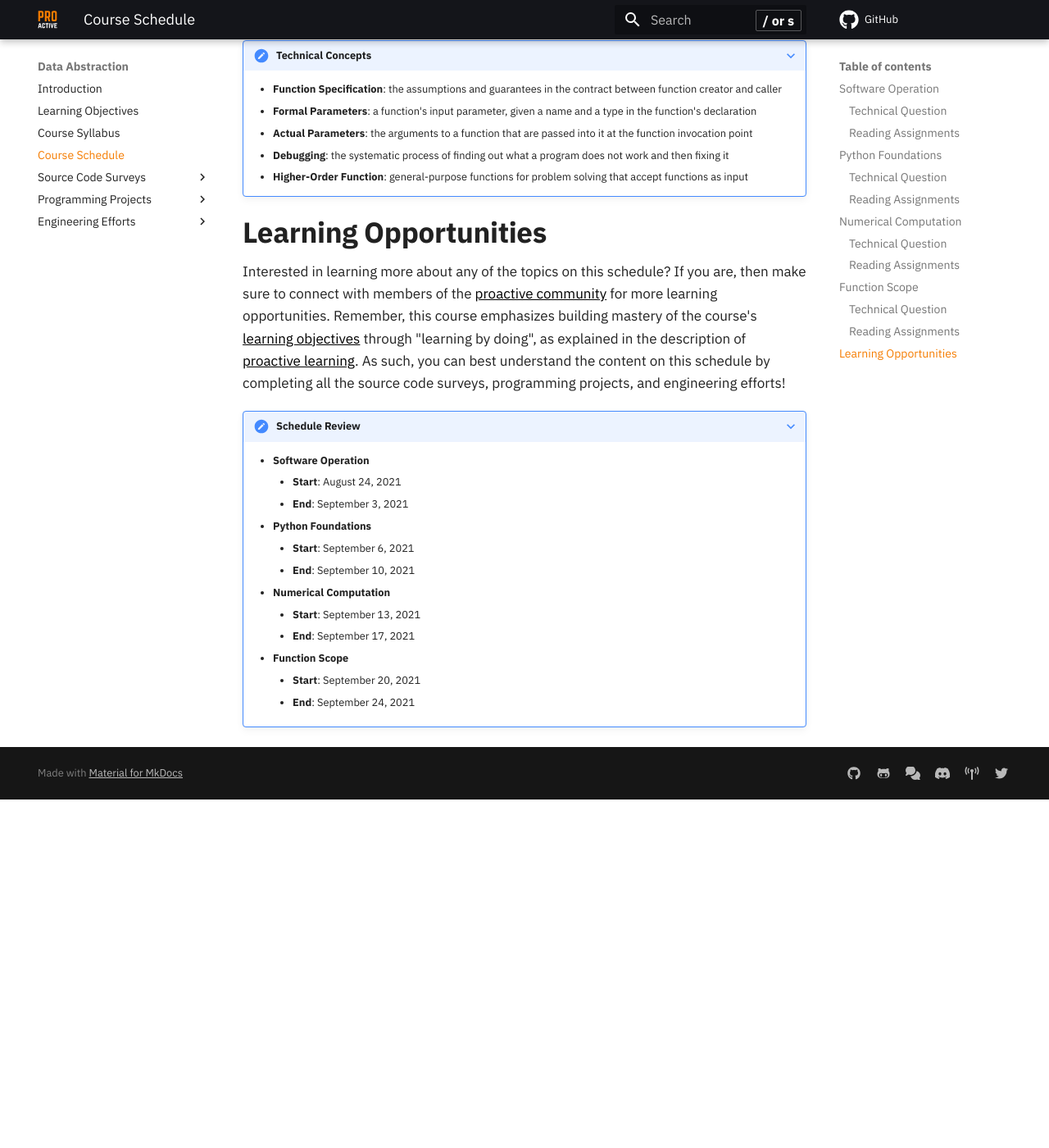
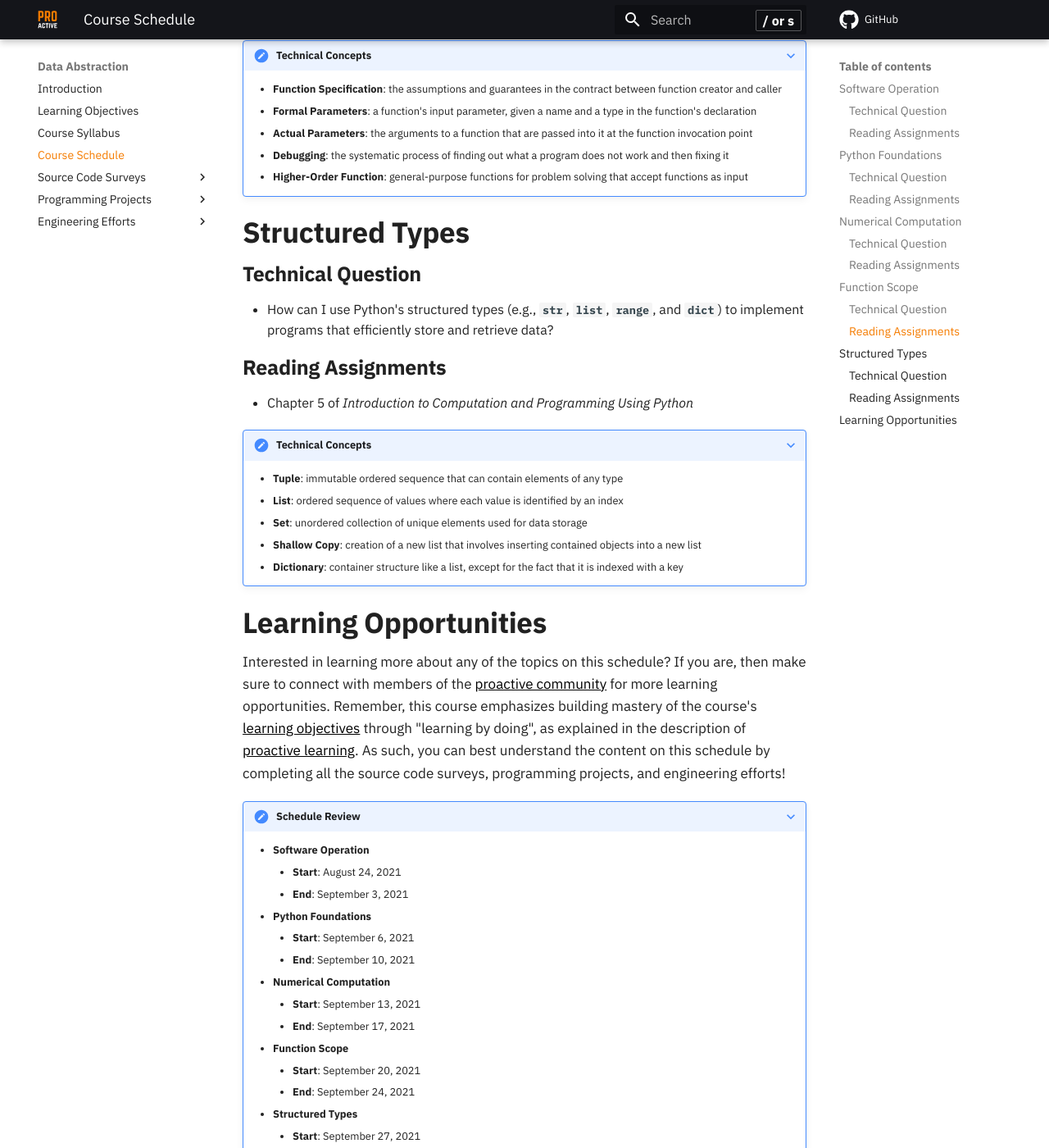
Before and after one commit to ProactiveProgrammers/www.proactiveprogrammers.com, an MkDocs documentation site: the page built from docs/data-abstraction/schedule-data-abstraction.md, in a window 1280 px wide and 1400 px high, scrolled down 1805 px. Shown: the whole window at 82% size. Built offline with MkDocs 1.6.1 and Material for MkDocs 9.7.7, drawn with Linux system fonts in a browser that asks for light colours; comment, search, counter and statistics services are not loaded; before the commit the page ends 2780 px from its top, so only the background shows below that.

Commit message:
feat: Add structured types to schedule-data-abstraction.

```diff
--- a/docs/data-abstraction/schedule-data-abstraction.md
+++ b/docs/data-abstraction/schedule-data-abstraction.md
@@ -94,6 +94,29 @@
     - **Higher-Order Function**: general-purpose functions for problem solving
       that accept functions as input
 
+## Structured Types
+
+### Technical Question
+
+- How can I use Python's structured types (e.g., `str`, `list`, `range`, and
+  `dict`) to implement programs that efficiently store and retrieve data?
+
+### Reading Assignments
+
+- Chapter 5 of *Introduction to Computation and Programming Using Python*
+
+???+ note "Technical Concepts"
+
+    - **Tuple**: immutable ordered sequence that can contain elements of
+      any type
+    - **List**: ordered sequence of values where each value is identified by
+      an index
+    - **Set**: unordered collection of unique elements used for data storage
+    - **Shallow Copy**: creation of a new list that involves inserting contained
+      objects into a new list
+    - **Dictionary**: container structure like a list, except for the fact that
+      it is indexed with a key
+
 ## Learning Opportunities
 
 Interested in learning more about any of the topics on this schedule? If you
@@ -120,3 +143,6 @@
     - **Function Scope**
         - **Start**: September 20, 2021
         - **End**: September 24, 2021
+    - **Structured Types**
+        - **Start**: September 27, 2021
+        - **End**: October 1, 2021
```
